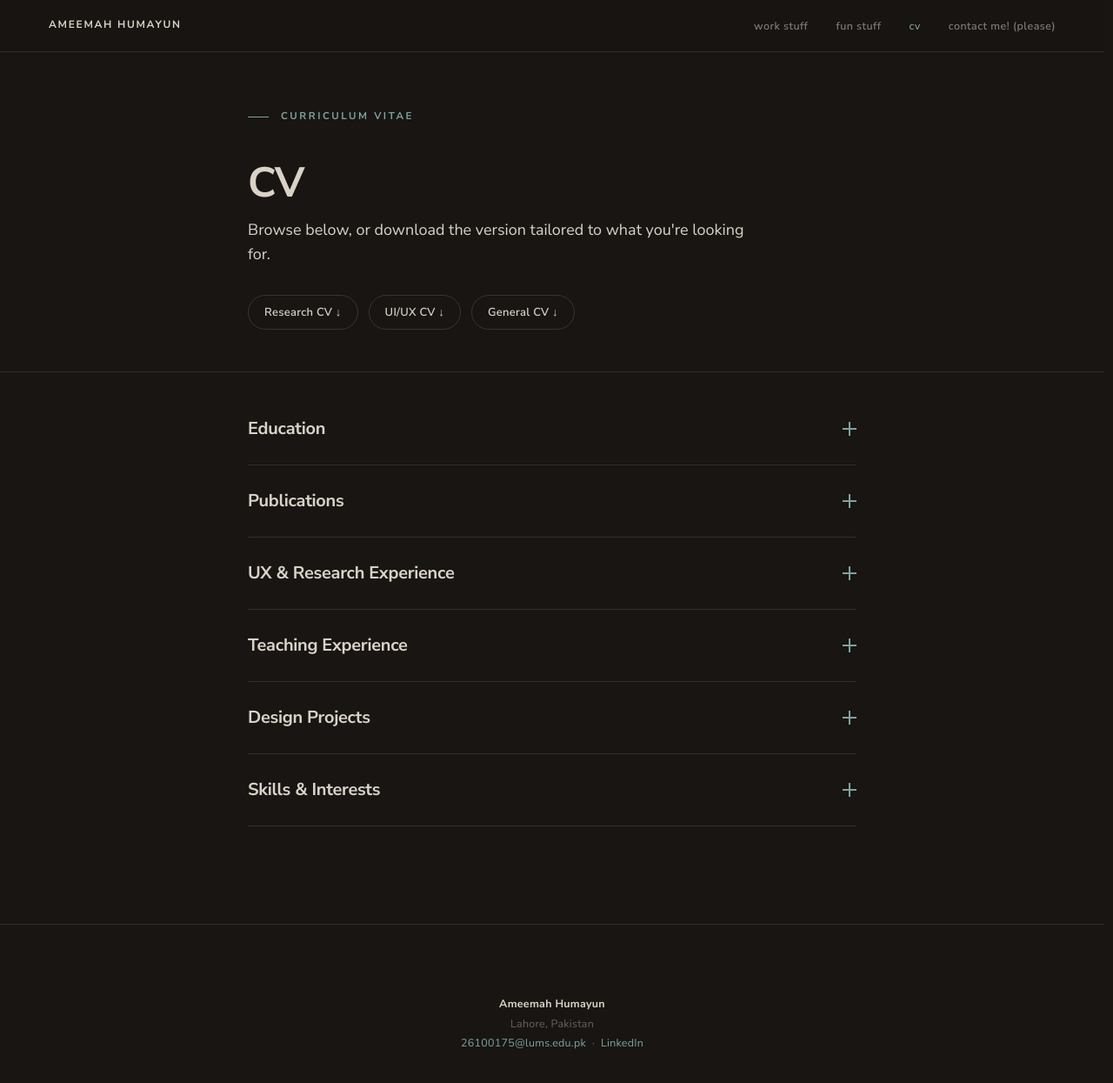
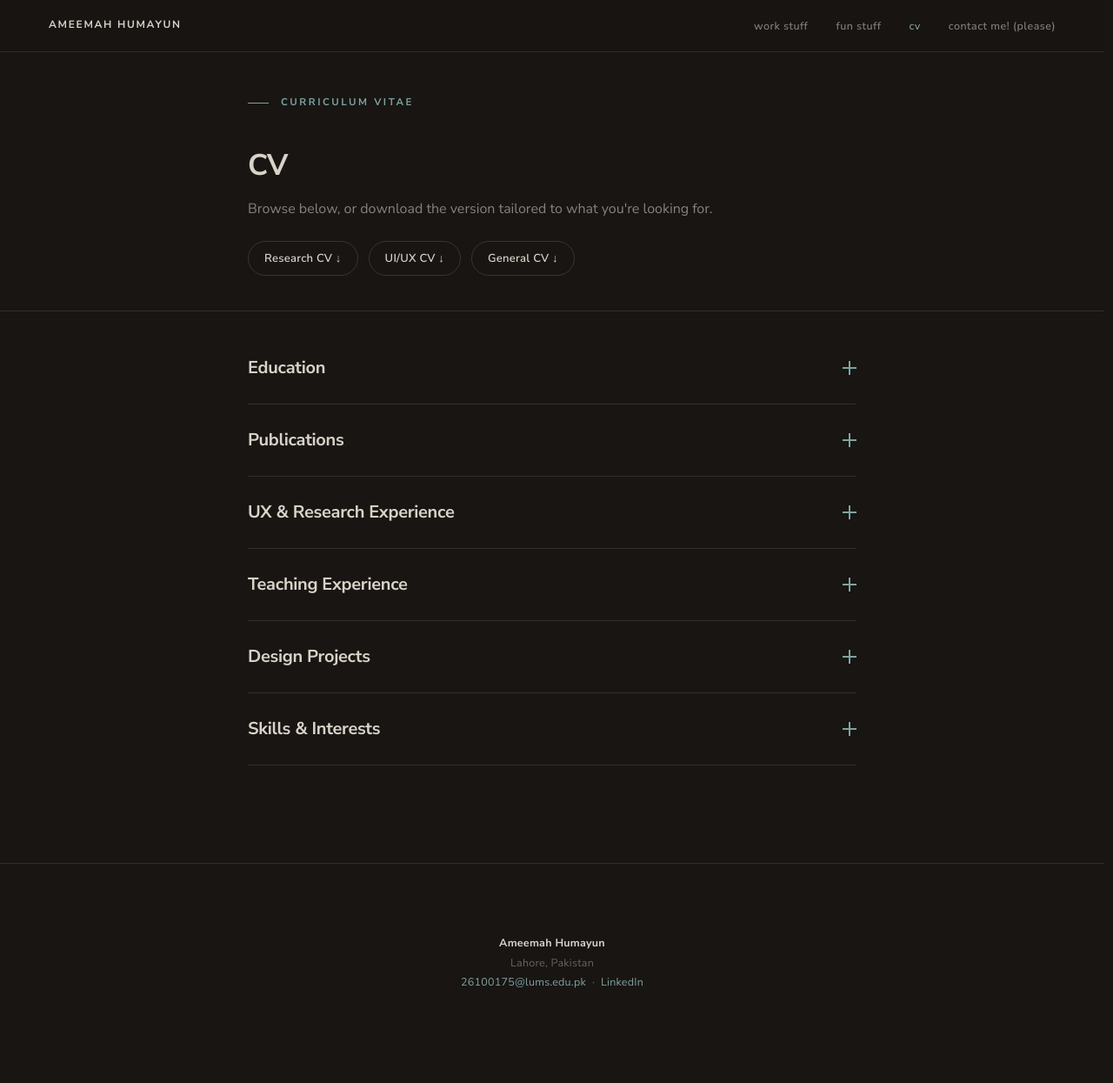
Before and after one commit to ameemahumayun/ameemahumayun.github.io, a Jekyll site: the page built from cv/index.html, in a window 1280 px wide and 1259 px high. Shown: the top 1245 px of the window at 87% size. Built offline with Jekyll 4.4.1, drawn with Linux system fonts in a browser that asks for light colours.

Commit message:
Update index.html

```diff
--- a/cv/index.html
+++ b/cv/index.html
@@ -5,11 +5,24 @@ description: Education, publications, research experience, and skills.
 active: cv
 ---
 
-<header class="hero">
+<!-- <header class="hero">
   <div class="hero__inner">
     <div class="eyebrow eyebrow-rule">Curriculum Vitae</div>
     <h1>CV</h1>
     <p class="lead" style="max-width:600px;">Browse below, or download the version tailored to what you're looking for.</p>
+    <div class="cv-downloads">
+      <a class="work-card__link" href="{{ '/assets/cv/ameemah-humayun-research-cv.pdf' | relative_url }}" target="_blank" rel="noopener">Research CV &darr;</a>
+      <a class="work-card__link" href="{{ '/assets/cv/ameemah-humayun-uiux-cv.pdf' | relative_url }}" target="_blank" rel="noopener">UI/UX CV &darr;</a>
+      <a class="work-card__link" href="{{ '/assets/cv/ameemah-humayun-general-cv.pdf' | relative_url }}" target="_blank" rel="noopener">General CV &darr;</a>
+    </div>
+  </div>
+</header> -->
+
+<header class="page-head">
+  <div class="page-head__inner">
+    <div class="eyebrow eyebrow-rule">Curriculum Vitae</div>
+    <h1 class="page-head__title">CV</h1>
+    <p class="page-head__intro">Browse below, or download the version tailored to what you're looking for.</p>
     <div class="cv-downloads">
       <a class="work-card__link" href="{{ '/assets/cv/ameemah-humayun-research-cv.pdf' | relative_url }}" target="_blank" rel="noopener">Research CV &darr;</a>
       <a class="work-card__link" href="{{ '/assets/cv/ameemah-humayun-uiux-cv.pdf' | relative_url }}" target="_blank" rel="noopener">UI/UX CV &darr;</a>
```
